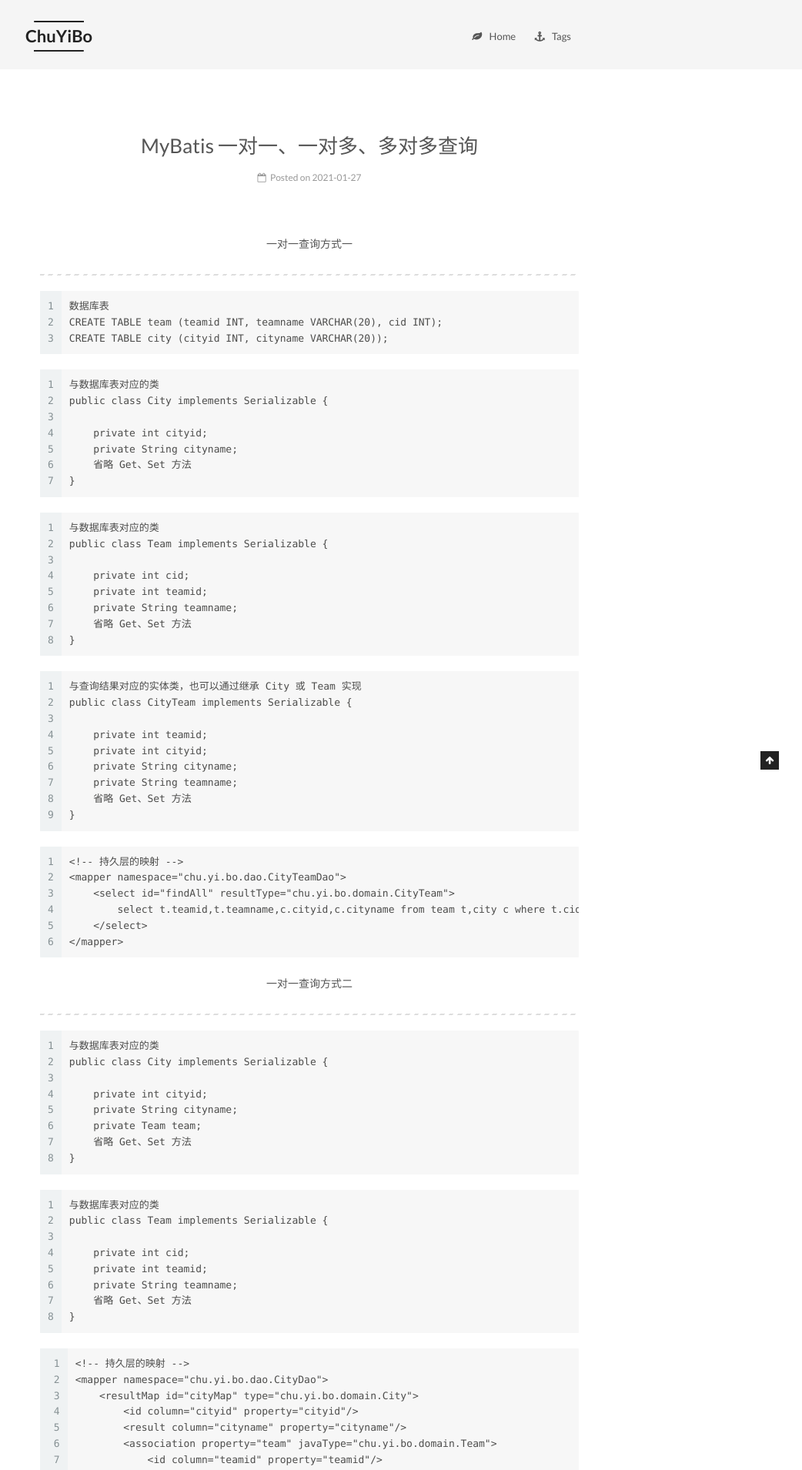
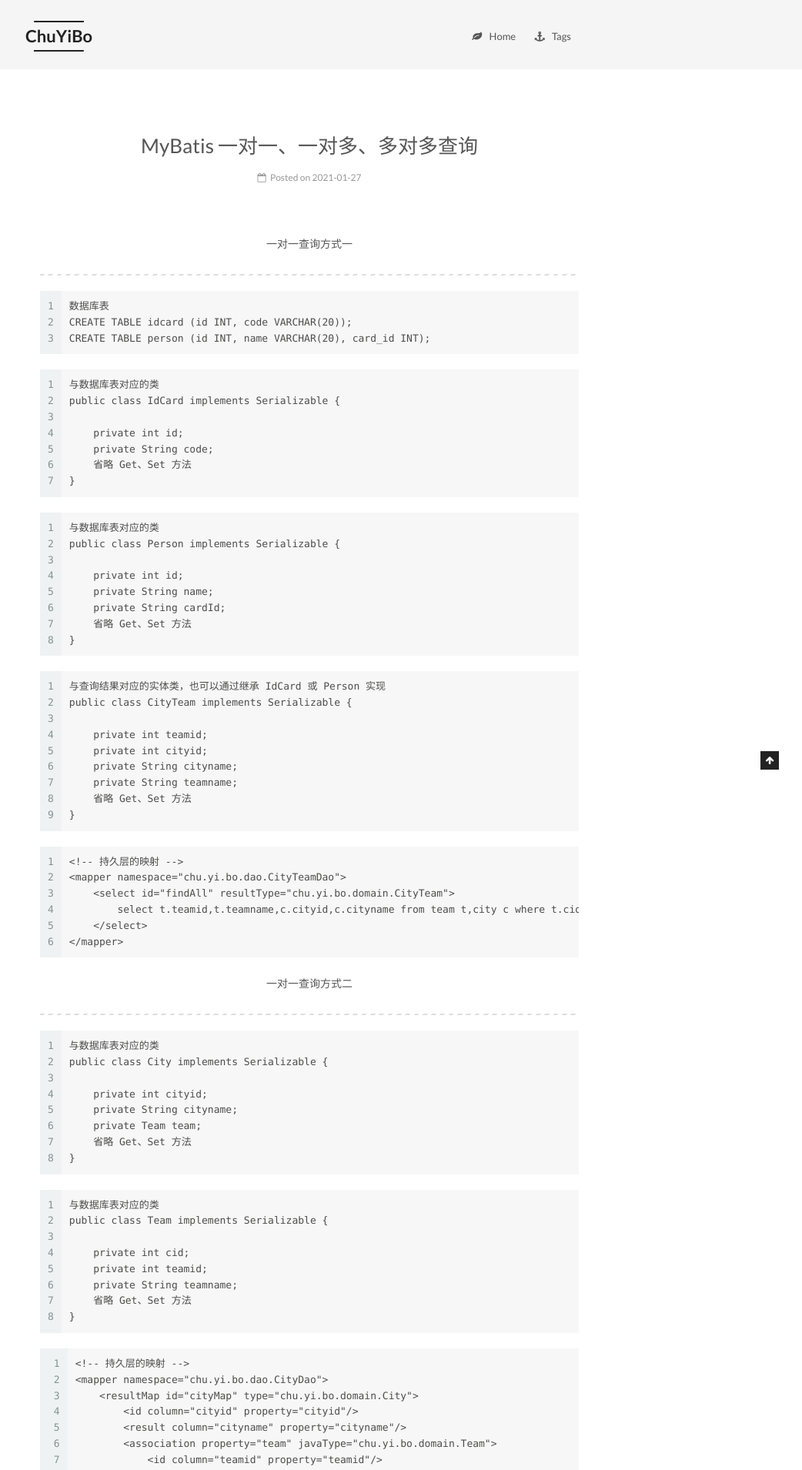
Before and after one commit to chuyibo/chuyibo.github.io, a Jekyll site: the page built from _posts/2021-01-27-MyBatis 学习笔记09.md, in a window 1280 px wide. Shown: the top 1910 px of the page at 77% size, without its empty margins (238-1280 px from the left). Built offline with Jekyll 4.4.1, drawn with Linux system fonts in a browser that asks for light colours.

Commit message:
2021/02/26

````diff
--- a/_posts/2021-01-27-MyBatis 学习笔记09.md
+++ b/_posts/2021-01-27-MyBatis 学习笔记09.md
@@ -8,38 +8,37 @@ tags:
 ---
 
 <p align="center">一对一查询方式一</p>
-
 ---
 
 ```
 数据库表
-CREATE TABLE team (teamid INT, teamname VARCHAR(20), cid INT);
-CREATE TABLE city (cityid INT, cityname VARCHAR(20));
+CREATE TABLE idcard (id INT, code VARCHAR(20));
+CREATE TABLE person (id INT, name VARCHAR(20), card_id INT);
 ```
 
 ```
 与数据库表对应的类
-public class City implements Serializable {
+public class IdCard implements Serializable {
 
-    private int cityid;
-    private String cityname;
+    private int id;
+    private String code;
     省略 Get、Set 方法
 }
 ```
 
 ```
 与数据库表对应的类
-public class Team implements Serializable {
+public class Person implements Serializable {
 
-    private int cid;
-    private int teamid;
-    private String teamname;
+    private int id;
+    private String name;
+    private String cardId;
     省略 Get、Set 方法
 }
 ```
 
 ```
-与查询结果对应的实体类，也可以通过继承 City 或 Team 实现
+与查询结果对应的实体类，也可以通过继承 IdCard 或 Person 实现
 public class CityTeam implements Serializable {
 
     private int teamid;
@@ -60,7 +59,6 @@ public class CityTeam implements Serializable {
 ```
 
 <p align="center">一对一查询方式二</p>
-
 ----
 
 ```
@@ -105,7 +103,6 @@ public class Team implements Serializable {
 ```
 
 <p align="center">一对多查询</p>
-
 ----
 
 ```
@@ -151,7 +148,6 @@ public class User implements Serializable {
 ```
 
 <p align="center">多对多查询</p>
-
 ----
 
 ```
````
